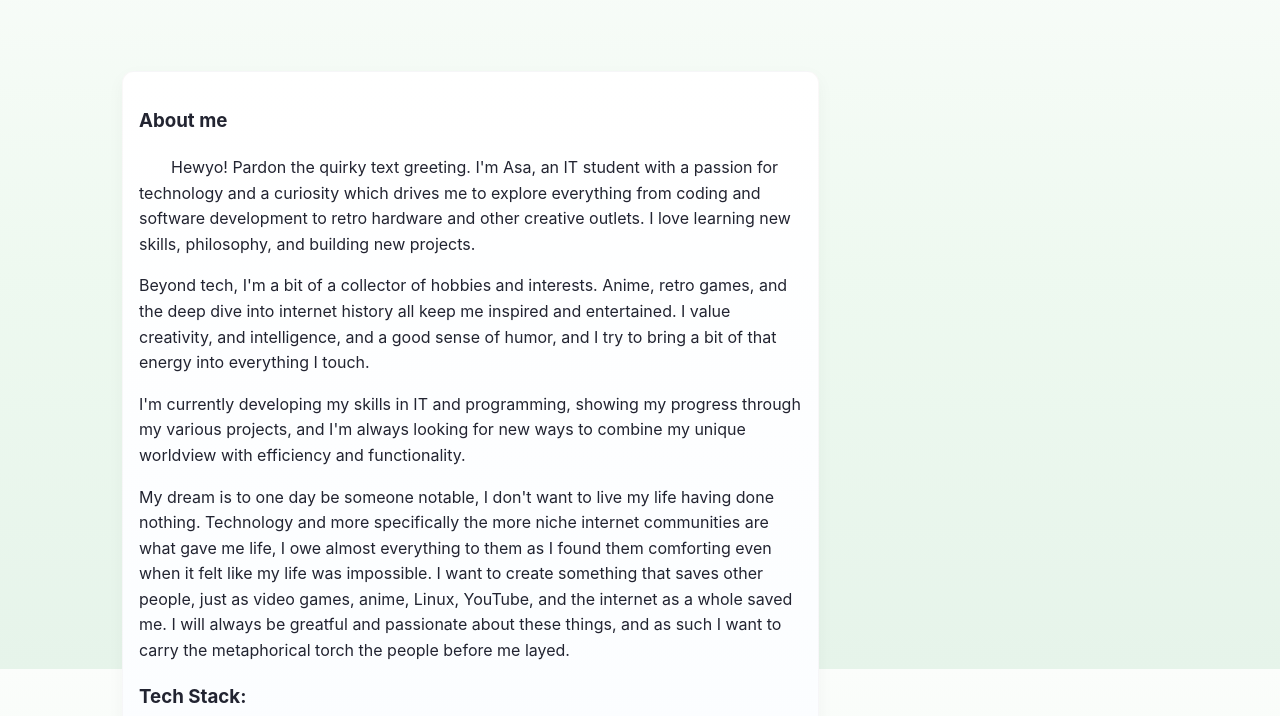
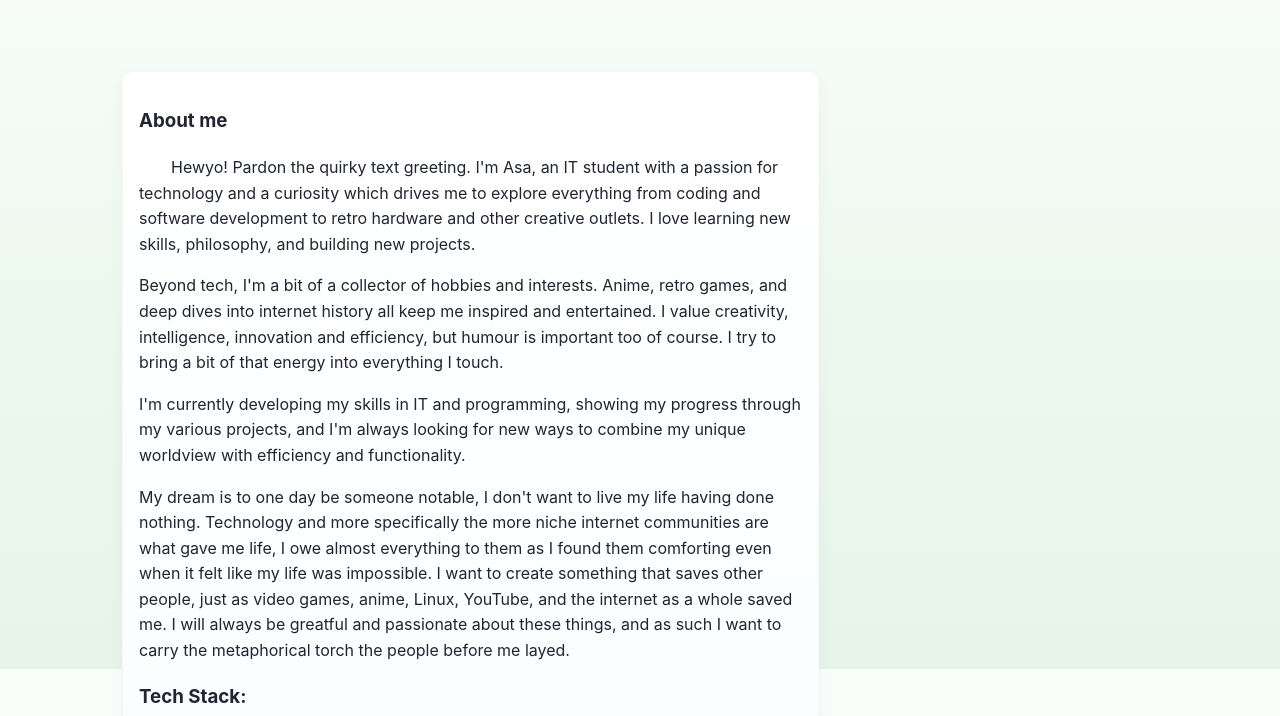
Before and after one commit to Asa-DB/Asa-DB.github.io, a plain HTML site: page about.html in a window 1280 px wide. Shown: the part 131-847 px from the top of the page. Drawn offline with Linux system fonts and the light colour scheme.

Commit message:
fixed typos

```diff
--- a/about.html
+++ b/about.html
@@ -37,9 +37,9 @@
                     software development to retro hardware and other creative outlets. I love learning new skills,
                     philosophy, and building new projects. </p>
 
-                <p>Beyond tech, I'm a bit of a collector of hobbies and interests. Anime, retro games, and the deep dive
-                    into internet history all keep me inspired and entertained. I value creativity, and intelligence,
-                    and a good sense of humor, and I try to bring a bit of that energy into everything I touch.
+                <p>Beyond tech, I'm a bit of a collector of hobbies and interests. Anime, retro games, and deep dives
+                    into internet history all keep me inspired and entertained. I value creativity, intelligence, innovation
+                    and efficiency, but humour is important too of course. I try to bring a bit of that energy into everything I touch.
                 </p>
                 <p>I'm currently developing my skills in IT and programming, showing my progress through my various
                     projects, and I'm always looking for new ways to combine my unique worldview with efficiency and
```
Also changed, not shown: contact.html (+2 -1 lines).
